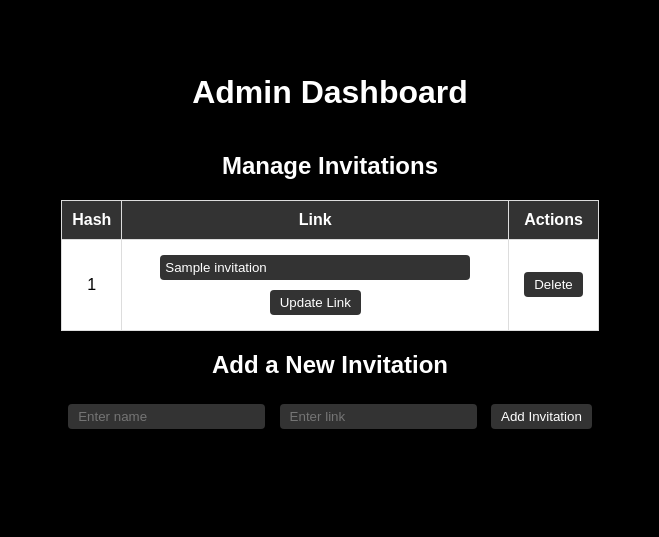
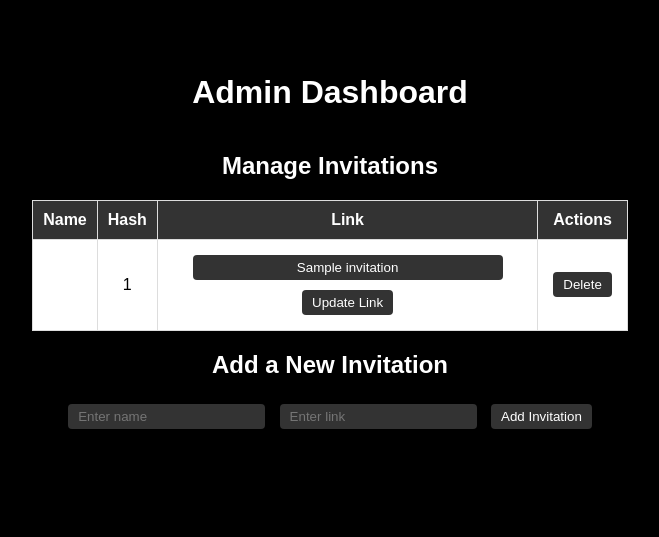
Before and after one commit to ibphantom/UniqueInvite, a Flask app: template app/templates/admin_dashboard.html in a window 1280 px wide. Shown: the part 177-714 px from the top of the page, without its empty margins (310-969 px from the left). Run offline with Flask 3, Linux system fonts and the light colour scheme; the template is opened without the code that fills it: most values are stand-ins (such as "Sample title", 1, 10 or a date in 2020).

Commit message:
Update admin_dashboard.html

```diff
--- a/app/templates/admin_dashboard.html
+++ b/app/templates/admin_dashboard.html
@@ -52,10 +52,21 @@
             width: auto; /* Auto width to adapt to content */
             min-width: 300px; /* Set a minimum width */
             padding: 5px;
-            text-align: left; /* Left align for long URLs */
+            text-align: center; /* Centered text in link input */
         }
         h1, h2 {
             color: white;
+        }
+        .delete-button {
+            background-color: #d9534f; /* Garnet/Red color */
+            color: white;
+            border: none;
+            padding: 5px 10px;
+            border-radius: 4px;
+            cursor: pointer;
+        }
+        .delete-button:hover {
+            background-color: #c9302c; /* Darker red on hover */
         }
     </style>
 
@@ -91,24 +102,26 @@
 
         <table>
             <tr>
+                <th>Name</th> <!-- Name column (currently empty) -->
                 <th>Hash</th> <!-- Hash column for name_hash -->
                 <th>Link</th> <!-- Link column -->
                 <th>Actions</th>
             </tr>
             {% for invitation in invitations %}
             <tr>
+                <td></td> <!-- Name column (empty for now) -->
                 <td>{{ invitation[0] }}</td> <!-- Hash (name_hash) column -->
                 <td>
                     <form method="POST" action="/edit_invitation">
                         <input type="hidden" name="name_hash" value="{{ invitation[0] }}"> <!-- Pass the hash for editing -->
-                        <input type="text" name="link" value="{{ invitation[1] }}" class="link-input" required> <!-- Editable link -->
+                        <input type="text" name="link" value="{{ invitation[1] }}" class="link-input" required> <!-- Editable link with centered text -->
                         <input type="submit" value="Update Link">
                     </form>
                 </td>
                 <td>
                     <form method="POST" action="/delete_invitation">
                         <input type="hidden" name="name_hash" value="{{ invitation[0] }}"> <!-- Pass the hash for deletion -->
-                        <input type="submit" value="Delete">
+                        <input type="submit" value="Delete" class="delete-button"> <!-- Delete button in garnet/red color -->
                     </form>
                 </td>
             </tr>
```
